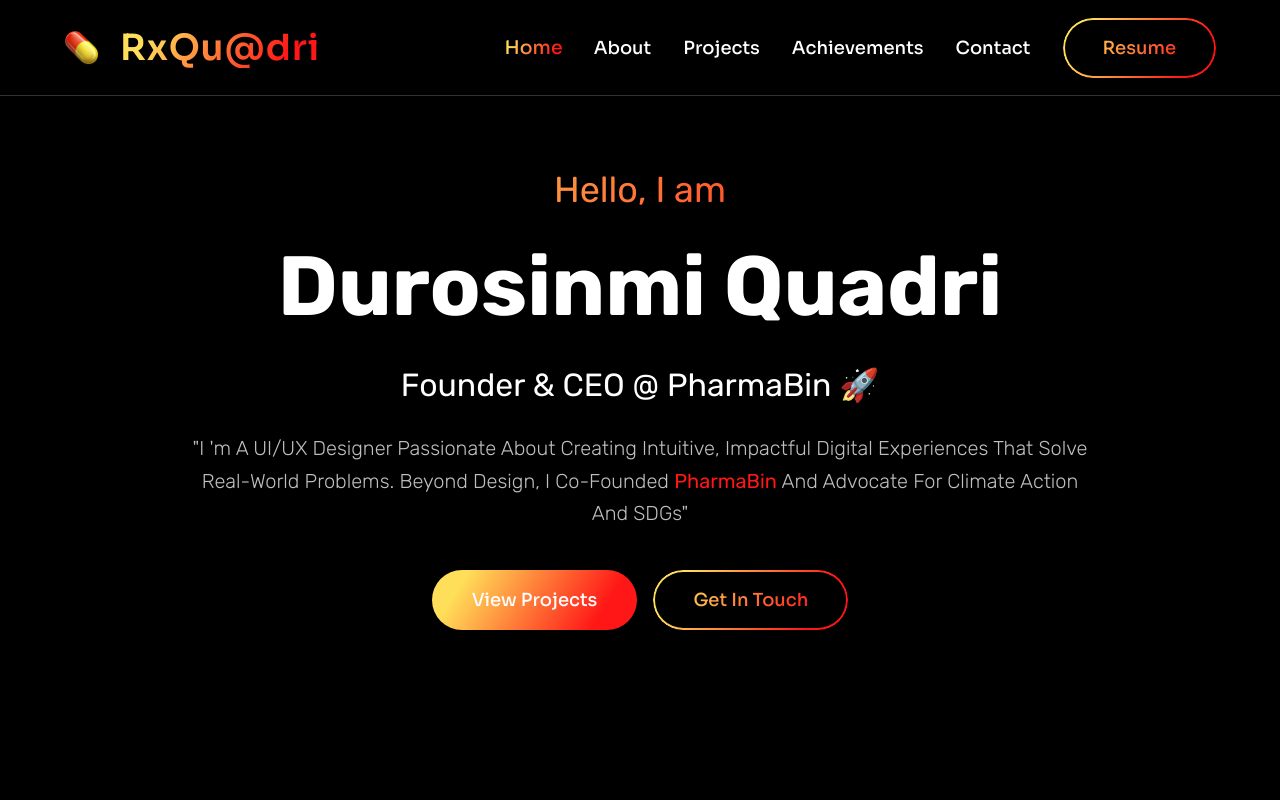
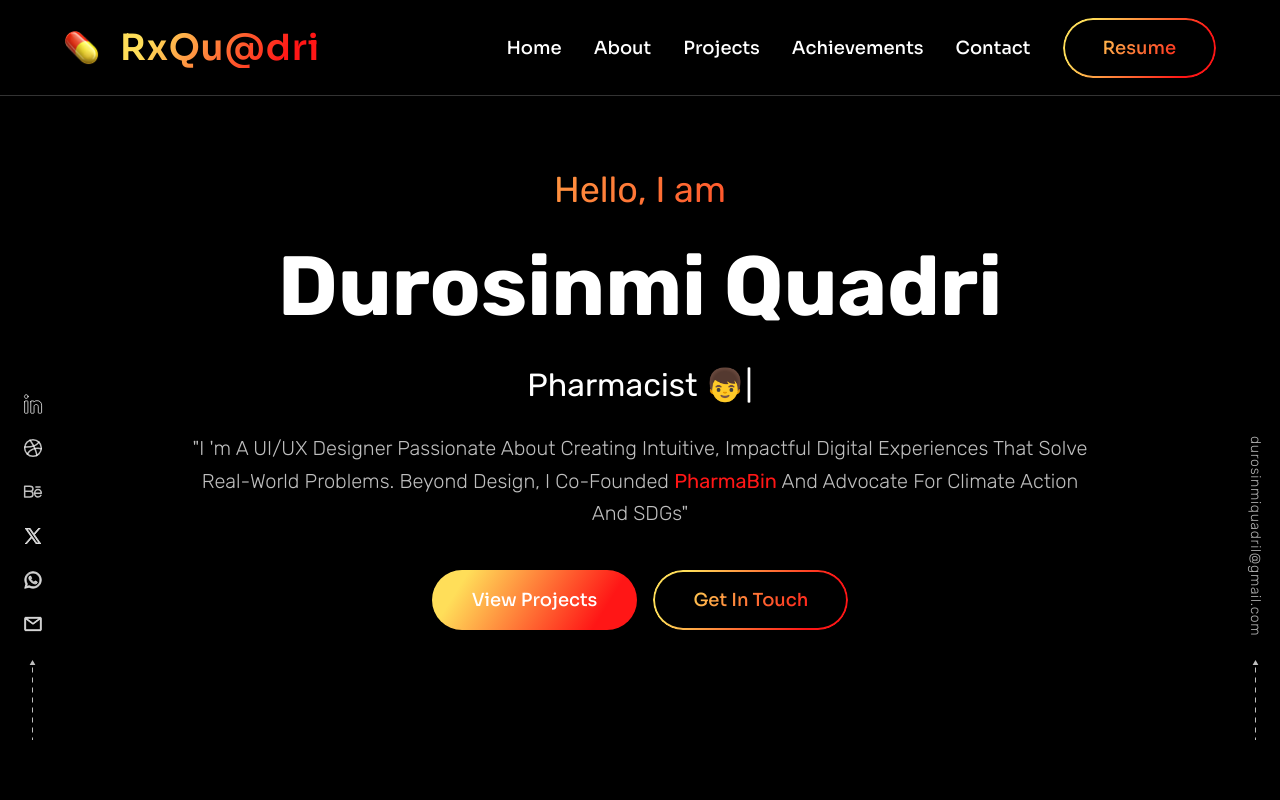
Before and after one commit to Farouk-ayo/rxquadri, a Next.js app: page / in a window 1280 px wide. Shown: the top 800 px of the page. Built offline with nearby package versions, Linux system fonts and the light colour scheme.

Commit message:
feat: update mobile responsivenes

```diff
--- a/app/components/navbar.tsx
+++ b/app/components/navbar.tsx
@@ -1,6 +1,6 @@
 "use client";
 
-import { useEffect, useState } from "react";
+import { useState } from "react";
 import { motion } from "framer-motion";
 import Link from "next/link";
 import Image from "next/image";
@@ -9,47 +9,21 @@ import { sections } from "@/data";
 
 const Navbar = () => {
   const [isOpen, setIsOpen] = useState(false);
-  const [activeSection, setActiveSection] = useState("");
 
   const toggleMenu = () => {
     setIsOpen(!isOpen);
   };
 
-  useEffect(() => {
-    const handleScroll = () => {
-      const scrollPosition = window.scrollY + 100; // Offset for navbar height
-      let current = "";
-      sections.forEach((section) => {
-        const element = document.querySelector(section.idRoute) as HTMLElement;
-        if (element) {
-          const offsetTop = element.offsetTop;
-          const offsetHeight = element.offsetHeight;
-          if (
-            scrollPosition >= offsetTop &&
-            scrollPosition < offsetTop + offsetHeight
-          ) {
-            current = section.idRoute;
-          }
-        }
-      });
-      setActiveSection(current);
-    };
-    handleScroll();
-    window.addEventListener("scroll", handleScroll);
-    return () => window.removeEventListener("scroll", handleScroll);
-  }, []);
-  console.log(activeSection);
-
   return (
     <section
-      className="fixed top-0 h-24 flex flex-row items-center w-full shadow-sm justify-between px-2 sm:px-16 z-20 backdrop-blur-lg border-b border-white/20"
+      className="fixed top-0 h-20 sm:h-24 flex flex-row items-center w-full shadow-sm justify-between px-2 sm:px-16 z-20 backdrop-blur-lg border-b border-white/20"
       data-aos="fade-down"
     >
       <Link
         href="/"
-        className="flex justify-start gap-5 sm:justify-center items-center tracking-wider"
+        className="flex justify-start gap-1 sm:gap-5 sm:justify-center items-center tracking-wider"
       >
-        <div className="w-9 h-9 relative">
+        <div className="w-5 h-5 sm:w-9 sm:h-9 relative">
           <Image
             src={"/logo.png"}
             className=" w-full h-full"
@@ -60,7 +34,7 @@ const Navbar = () => {
           />
         </div>
 
-        <h1 className="text-3xl sm:text-3xl font-semibold lg:text-4xl  text-custom-gradient font-sora">
+        <h1 className="text-2xl sm:text-3xl font-semibold lg:text-4xl  text-custom-gradient font-sora">
           RxQu@dri
         </h1>
       </Link>
@@ -71,11 +45,7 @@ const Navbar = () => {
               <Button
                 variant={"link"}
                 key={id}
-                className={`hidden lg:inline-block transition-all duration-300 ${
-                  activeSection === section.idRoute
-                    ? "text-custom-gradient shadow-md scale-105 "
-                    : ""
-                }`}
+                className="hidden lg:inline-block"
                 asChild
               >
                 <Link key={id} href={section.idRoute} className="">
@@ -97,12 +67,12 @@ const Navbar = () => {
         <button
           className={`hamburger ${
             isOpen ? "open" : ""
-          } relative z-30 w-8 h-6 flex flex-col justify-between items-left`}
+          } relative z-30 w-6 h-4 sm:w-8 sm:h-6 flex flex-col justify-between items-left`}
           onClick={toggleMenu}
         >
-          <span className="line block w-full h-1 dark:bg-secondary-color-3 bg-custom-gradient transition-transform duration-300 ease-in-out origin-center"></span>
-          <span className="line block  w-full  h-1  dark:bg-secondary-color-3 bg-custom-gradient transition-opacity duration-300 ease-in-out"></span>
-          <span className="line block  w-full h-1  dark:bg-secondary-color-3 bg-custom-gradient transition-transform duration-300 ease-in-out origin-center"></span>
+          <span className="line block w-full h-0.5 sm:h-1 dark:bg-secondary-color-3 bg-custom-gradient transition-transform duration-300 ease-in-out origin-center"></span>
+          <span className="line block  w-full  h-0.5 sm:h-1  dark:bg-secondary-color-3 bg-custom-gradient transition-opacity duration-300 ease-in-out"></span>
+          <span className="line block  w-full h-0.5 sm:h-1  dark:bg-secondary-color-3 bg-custom-gradient transition-transform duration-300 ease-in-out origin-center"></span>
         </button>
       </div>
       <motion.div
@@ -119,16 +89,7 @@ const Navbar = () => {
         >
           <nav className="w-full flex flex-col items-center  z-40 mt-36 gap-4 justify-center">
             {sections.map((section, id) => (
-              <Button
-                variant={"link"}
-                key={id}
-                className={`transition-all duration-300 ${
-                  activeSection === section.idRoute
-                    ? "text-custom-gradient shadow-md scale-105"
-                    : ""
-                }`}
-                asChild
-              >
+              <Button variant={"link"} key={id} asChild>
                 <Link
                   key={id}
                   href={section.idRoute}
--- a/app/components/socialIcons.tsx
+++ b/app/components/socialIcons.tsx
@@ -1,47 +1,131 @@
+"use client";
+import React from "react";
 import {
-  Dribbble,
-  Github,
-  Linkedin,
-  MessageCircle,
-  Twitter,
-} from "lucide-react";
+  BehanceIcon,
+  DribbleIcon,
+  EmailIcon,
+  LinkedInIcon,
+  WhatsappIcon,
+  XIcon,
+} from "@/components/icons";
 import Link from "next/link";
+import Image from "next/image";
 
 export const socialLinks = [
-  { icon: <Linkedin size={18} />, href: "#linkedin", label: "LinkedIn" },
-  { icon: <Github size={18} />, href: "#github", label: "GitHub" },
-  { icon: <Dribbble size={18} />, href: "#dribbble", label: "Dribbble" },
-  { icon: <Twitter size={18} />, href: "#twitter", label: "Twitter" },
-  { icon: <MessageCircle size={18} />, href: "#whatsapp", label: "WhatsApp" },
+  {
+    icon: <LinkedInIcon />,
+    href: "https://linkedin.com/in/yourprofile",
+    label: "LinkedIn",
+  },
+  {
+    icon: <DribbleIcon />,
+    href: "https://dribbble.com/yourprofile",
+    label: "Dribbble",
+  },
+  {
+    icon: <BehanceIcon />,
+    href: "https://behance.net/yourprofile",
+    label: "Behance",
+  },
+  { icon: <XIcon />, href: "https://x.com/yourprofile", label: "Twitter" },
+  {
+    icon: <WhatsappIcon />,
+    href: "https://wa.me/yourphonenumber",
+    label: "WhatsApp",
+  },
+  {
+    icon: <EmailIcon />,
+    href: "mailto:durosinmiquadril@gmail.com",
+    label: "Email",
+  },
 ];
 
-const SocialLinks: React.FC = () => {
+export const MobileSocialLinks: React.FC = () => {
   return (
-    <div className="fixed left-4 top-1/2 transform -translate-y-1/2 z-40 hidden xl:block">
-      <div className="flex flex-col gap-4">
+    <div className="lg:hidden flex justify-center mt-3">
+      <div className="flex items-center gap-6">
+        {/* Social Icons */}
+        <div className="flex gap-4">
           {socialLinks.map((social, index) => (
             <Link
               key={index}
               href={social.href}
+              target="_blank"
+              rel="noopener noreferrer"
+              className="w-12 h-12 flex items-center justify-center text-white/70 hover:text-white transition-all duration-300 hover:scale-110 group border border-white/20 rounded-full backdrop-blur-sm"
               aria-label={social.label}
-            className="w-10 h-10 sm:w-12 sm:h-12 bg-gray-800/50 border border-gray-700 rounded-lg flex items-center justify-center text-gray-400 hover:text-orange-400 hover:border-orange-400 hover:bg-gray-800 transition-all duration-300 transform hover:scale-110 backdrop-blur-sm"
             >
+              <div className="group-hover:text-custom-gradient transition-colors duration-300">
                 {social.icon}
+              </div>
             </Link>
           ))}
         </div>
-
-      {/* Vertical Email */}
-      <div className="mt-8 transform rotate-90 origin-left translate-y-20">
-        <a
-          href="mailto:quadri@pharmabin.com"
-          className="text-gray-400 hover:text-orange-400 transition-colors text-sm tracking-wider whitespace-nowrap"
-        >
-          quadri@pharmabin.com
-        </a>
       </div>
     </div>
   );
 };
 
+const SocialLinks: React.FC = () => {
+  return (
+    <>
+      {/* Left Side - Social Icons */}
+      <div className="fixed left-[1%] bottom-15 transform z-50 hidden lg:flex flex-col items-center gap-4">
+        {/* Social Icons */}
+        <div className="flex flex-col gap-1">
+          {socialLinks.map((social, index) => (
+            <Link
+              key={index}
+              href={social.href}
+              target="_blank"
+              rel="noopener noreferrer"
+              className="w-10 h-10 flex items-center justify-center text-white/70 hover:text-white transition-all duration-300 hover:scale-110 group"
+              aria-label={social.label}
+            >
+              <div className="group-hover:text-custom-gradient transition-colors duration-300">
+                {social.icon}
+              </div>
+            </Link>
+          ))}
+        </div>
+
+        {/* Vertical Line */}
+        <div className="relative">
+          <Image
+            src="/arrow.svg"
+            alt="arrow"
+            width={0}
+            height={0}
+            className="w-auto h-auto"
+          />
+        </div>
+      </div>
+
+      {/* Right Side - Email Contact */}
+      <div className="fixed right-[1%] bottom-15 transform z-50 hidden lg:flex flex-col items-center gap-6">
+        {/* Email Text (Vertical) */}
+        <Link
+          href="mailto:durosinmiquadril@gmail.com"
+          className="text-white/70 hover:text-white transition-all duration-300 hover:scale-110 group"
+          style={{ writingMode: "vertical-rl", textOrientation: "mixed" }}
+        >
+          <span className="text-sm font-light tracking-wider group-hover:text-custom-gradient transition-colors duration-300">
+            durosinmiquadril@gmail.com
+          </span>
+        </Link>
+        {/* Vertical Line */}
+        <div className="relative">
+          <Image
+            src="/arrow.svg"
+            alt="arrow"
+            width={0}
+            height={0}
+            className="w-auto h-auto"
+          />
+        </div>{" "}
+      </div>
+    </>
+  );
+};
+
 export default SocialLinks;
--- a/app/globals.css
+++ b/app/globals.css
@@ -99,7 +99,8 @@
 body {
   background: var(--background);
   color: var(--foreground);
-  font-family: var(--font-rubik);
+  font-family: var(--font-rubik), ui-sans-serif, system-ui, sans-serif,
+    "Apple Color Emoji", "Segoe UI Emoji", "Segoe UI Symbol", "Noto Color Emoji";
   padding: 0;
   margin: 0;
   box-sizing: border-box;
--- a/app/page.tsx
+++ b/app/page.tsx
@@ -1,5 +1,5 @@
 import Navbar from "./components/navbar";
-// import SocialLinks from "./components/socialIcons";
+import SocialLinks from "./components/socialIcons";
 import Hero from "./sections/Hero";
 import About from "./sections/About";
 import Companies from "./sections/Companies";
@@ -11,7 +11,7 @@ export default function Home() {
   return (
     <div className="min-h-screen bg-black text-white relative overflow-hidden">
       <Navbar />
-      {/* <SocialLinks /> */}
+      <SocialLinks />
       <main>
         <Hero />
         <About />
--- a/app/sections/Hero.tsx
+++ b/app/sections/Hero.tsx
@@ -1,6 +1,9 @@
+"use client";
+
 import React from "react";
 import Button from "@/components/ui/button";
 import Link from "next/link";
+import Typewriter from "typewriter-effect";
 
 const Hero: React.FC = () => {
   return (
@@ -18,9 +21,27 @@ const Hero: React.FC = () => {
         </h1>
 
         <div className="flex flex-col sm:flex-row items-center justify-center space-y-2 sm:space-y-0 sm:space-x-3 ">
-          <p className="text-lg sm:text-xl lg:text-[32px] ">
-            Founder & CEO @ PharmaBin 🚀
-          </p>
+          <div className="text-lg sm:text-xl lg:text-[32px] min-h-[1.2em] flex items-center justify-center">
+            <Typewriter
+              options={{
+                strings: [
+                  "Founder & CEO @ PharmaBin 🚀",
+                  "Pharmacist 👦",
+                  "UI/UX Designer 🎨",
+                  "Top 10 African Youth Voices in Climate-Health Innovation 🎤",
+                  "PAGIA 2024 Awardee 🥇",
+                  "SDGs & Climate Action Advocate 🌍",
+                ],
+                autoStart: true,
+                loop: true,
+                delay: 75,
+                deleteSpeed: 30,
+                cursor: "|",
+                wrapperClassName: "typewriter-wrapper",
+                cursorClassName: "typewriter-cursor",
+              }}
+            />
+          </div>
         </div>
 
         <p className=" leading-relaxed  mx-auto  font-light text-sm sm:text-xl text-white/75 ">
--- a/package.json
+++ b/package.json
@@ -14,7 +14,8 @@
     "motion": "^12.23.12",
     "next": "15.5.3",
     "react": "19.1.0",
-    "react-dom": "19.1.0"
+    "react-dom": "19.1.0",
+    "typewriter-effect": "^2.22.0"
   },
   "devDependencies": {
     "@eslint/eslintrc": "^3",
```
Also changed, not shown: app/sections/GetInTouch.tsx (+6 -4 lines), public/arrow.svg (added), 1 other file (tests, documents, lock files or other folders). Lines whose indentation alone changed are shown as unchanged.
